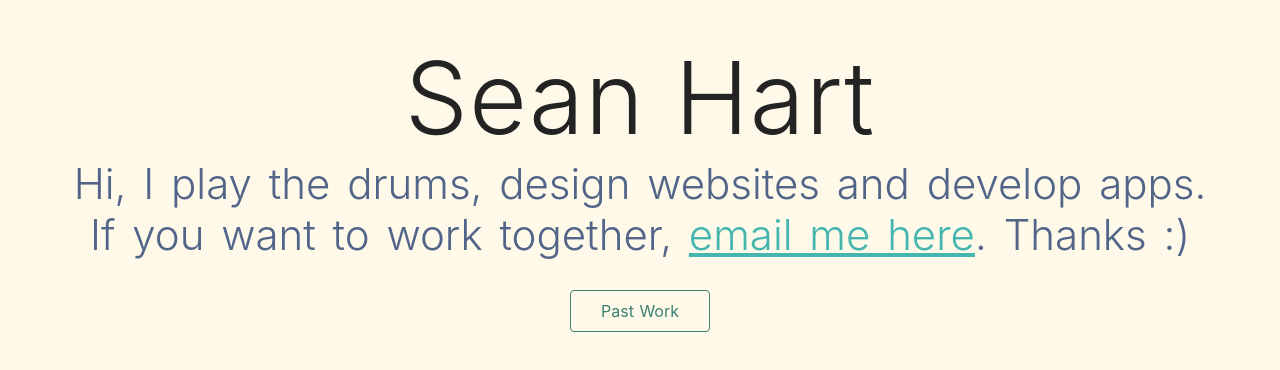
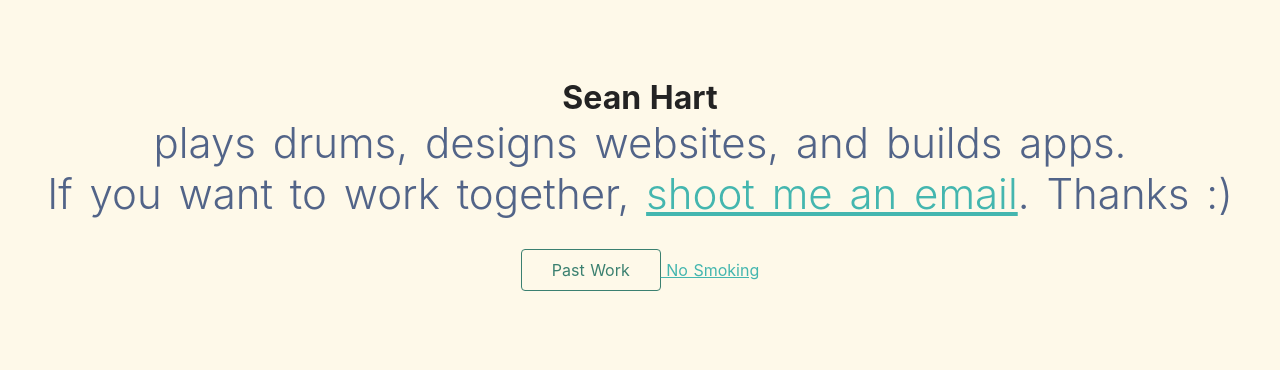
Before and after one commit to hartsean/seanhart.io, a Nuxt app: page / in a window 1280 px wide. Shown: the part 216-586 px from the top of the page. Built offline with nearby package versions, Linux system fonts and the light colour scheme.

Commit message:
(feat) Sean Quits Link

```diff
--- a/nuxt.config.js
+++ b/nuxt.config.js
@@ -8,7 +8,7 @@ export default {
       { hid: 'description', name: 'description', content: '' }
     ],
     link: [
-      { rel: 'icon', type: 'image/x-icon', href: '/favicon.ico' }
+      { rel: 'icon', type: 'image/x-icon', href: '/favicon.png' }
     ]
   },
 
--- a/pages/index.vue
+++ b/pages/index.vue
@@ -5,27 +5,11 @@
         Sean Hart
       </h1>
       <div class="about subtitle">
-        <p>Hi, I play the drums, design websites and develop apps.</p>
-        <p>If you want to work together, <a href="mailto:hartsean@gmail.com?Subject=Sean%20Hart%20Website%20Inquiry">email me here</a>. Thanks :)</p>
+        <p>plays drums, designs websites, and builds apps.</p>
+        <p>If you want to work together, <a href="mailto:hartsean@gmail.com?Subject=Sean%20Hart%20Website%20Inquiry">shoot me an email</a>. Thanks :)</p>
       </div>
       <Logo />
       <div class="links">
-        <!-- <a
-          href="http://hartsean.com/Sean_Hart_Resume.pdf"
-          target="_blank"
-          rel="noopener noreferrer"
-          class="button--green b-g"
-        >
-          My Resume
-        </a> -->
-        <!-- <a
-          href="https://github.com/hartsean"
-          target="_blank"
-          rel="noopener noreferrer"
-          class="button--grey"
-        >
-          GitHub
-        </a> -->
         <a
           href="http://hartsean.com"
           target="_blank"
@@ -33,6 +17,14 @@
           class="button--green b-g"
         >
           Past Work
+        </a>
+        <a
+          href="https://affectionate-aryabhata-d2b1f5.netlify.app/"
+          target="_blank"
+          rel="noopener noreferrer"
+          class="button--blue b-b"
+        >
+          No Smoking
         </a>
       </div>
     </div>
@@ -54,25 +46,17 @@
 }
 a.b-g:hover{
   color: #FFF!important;
-  background: #44b6af!important;
+  background: #016FB9!important;
   background: fixed;
 }
 .title {
-  font-family:
-    'Quicksand',
-    'Source Sans Pro',
-    -apple-system,
-    BlinkMacSystemFont,
-    'Segoe UI',
-    Roboto,
-    'Helvetica Neue',
-    Arial,
-    sans-serif;
+  font-family: -apple-system, BlinkMacSystemFont, "Segoe UI", Roboto, Oxygen,
+    Ubuntu, Cantarell, "Open Sans", "Helvetica Neue", sans-serif;
+  -webkit-font-smoothing: antialiased;
+  -moz-osx-font-smoothing: grayscale;
   display: block;
-  font-weight: 300;
-  font-size: 100px;
   color: #232323;
-  letter-spacing: 1px;
+  min-height: 100%;
 }
 
 .subtitle {
```
Also changed, not shown: static/favicon.png (added), 5 other files (tests, documents, lock files or other folders).
